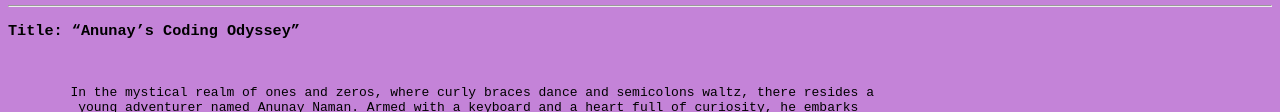
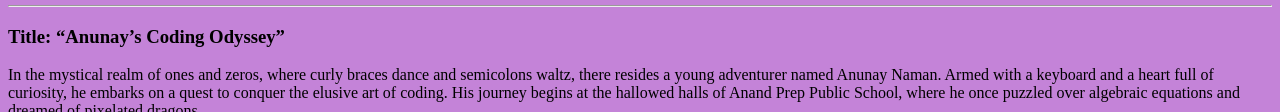
Before and after one commit to jackyhitter/first-website, a plain HTML site: page index.html in a window 1280 px wide. Shown: the part 321-433 px from the top of the page. Drawn offline with Linux system fonts and the light colour scheme.

Commit message:
Add files via upload

```diff
--- a/index.html
+++ b/index.html
@@ -23,66 +23,67 @@
         </tr>
     </table>
     <hr>
-    <pre><h3>Title: “Anunay’s Coding Odyssey”</h3>
+    <p><h3>Title: “Anunay’s Coding Odyssey”</h3>
 
      In the mystical realm of ones and zeros, where curly braces dance and semicolons waltz, there resides a
      young adventurer named Anunay Naman. Armed with a keyboard and a heart full of curiosity, he embarks
      on a quest to conquer the elusive art of coding. His journey begins at the hallowed halls of Anand
-         Prep Public School, where he once puzzled over algebraic equations and dreamed of pixelated dragons.
+     Prep Public School, where he once puzzled over algebraic equations and dreamed of pixelated dragons. <br>
 
     Anunay, with his unruly mop of hair and glasses perched precariously on his nose, attended his first
     programming class. The professor, a seasoned developer with a penchant for puns, welcomed the
     fledgling coders. “Remember,” he said, “programming is like baking a cake. Except the cake is a
-        website, and instead of flour, you use HTML.”
+    website, and instead of flour, you use HTML.” <br>
 
     Our hero nodded solemnly, determined to master the arcane incantations of HTML, CSS, and JavaScript.
      He spent countless nights huddled over his laptop, typing furiously, occasionally muttering, “Why
      won’t this div align properly?” His roommate, equally baffled, offered sage advice: “Maybe the div
-         needs therapy.”
+     needs therapy.” <br>
 
     As Anunay delved deeper into the labyrinthine world of web development, he discovered the secret
     society of Stack Overflow. There, wizards in hoodies shared ancient scrolls containing snippets of
     code. Anunay, too, contributed—a humble offering of a typo fix—but was rewarded with upvotes and
-        virtual high-fives.
+    virtual high-fives. <br>
 
     And so, armed with newfound knowledge and a penchant for procrastination, Anunay decided to launch his
     own website. It would be a tribute to his journey—a digital scrapbook of syntax errors, triumphs, and
-        the occasional existential crisis. The homepage would proudly declare:
+    the occasional existential crisis. The homepage would proudly declare: <br>
 
-        “Anunay Naman’s Code Haven: Where Bugs Fear to Tread”
+    “Anunay Naman’s Code Haven: Where Bugs Fear to Tread” <br>
 
-        And now, dear reader, brace yourself for the pièce de résistance—the grand finale that will leave you chuckling and scratching your head simultaneously:
+    And now, dear reader, brace yourself for the pièce de résistance—the grand finale that will leave you
+    chuckling and scratching your head simultaneously: <br> <br>
 
-        An Ode to Debugging
+    An Ode to Debugging <br> <br>
 
-        Oh, bugs, you elusive creatures,
-        You hide in loops and nested features.
-        Anunay chased you through the night,
-        His code ablaze with desperate might.
+        Oh, bugs, you elusive creatures, <br>
+        You hide in loops and nested features. <br>
+        Anunay chased you through the night, <br>
+        His code ablaze with desperate might. <br> <br>
 
         He squinted at the screen's harsh glow,
         Syntax errors mocking him—oh no!
         "Is it a missing semicolon?" he cried,
-        As the debugger grinned, eyes wide.
+        As the debugger grinned, eyes wide. <br> <br>
 
-        He Googled, he prayed, he cursed the fates,
-        Yet bugs persisted, mocking his dates.
-        "Perhaps," he mused, "they're just shy,
-        Or maybe they're on vacation—oh my!"
+        He Googled, he prayed, he cursed the fates, <br>
+        Yet bugs persisted, mocking his dates. <br>
+        "Perhaps," he mused, "they're just shy, <br>
+        Or maybe they're on vacation—oh my!" <br> <br>
 
-        So he sprinkled breadcrumbs of console logs,
-        Hoping the bugs would reveal their cogs.
-        But they danced away, elusive sprites,
-        Leaving him baffled in the moon's pale light.
+        So he sprinkled breadcrumbs of console logs, <br>
+        Hoping the bugs would reveal their cogs. <br>
+        But they danced away, elusive sprites, <br>
+        Leaving him baffled in the moon's pale light. <br> <br>
 
-        And thus, dear friends, let this be known:
-        Coding's a journey, not a throne.
-        Anunay, with his quirky charm,
-        Will conquer bugs and raise no alarm.
+        And thus, dear friends, let this be known: <br>
+        Coding's a journey, not a throne. <br>
+        Anunay, with his quirky charm, <br>
+        Will conquer bugs and raise no alarm. <br> <br>
 
-        So visit his site, laugh and explore,
-        For bugs beware—Anunay's at the door!
-        </pre>
+        So visit his site, laugh and explore, <br>
+        For bugs beware—Anunay's at the door! <br>
+        </p>
     <form action="">
         <h3>LET ME TO KNOW YOU BETTER</h3>
         <i>Fill your details:</i>
```
Lines whose indentation alone changed are shown as unchanged.
